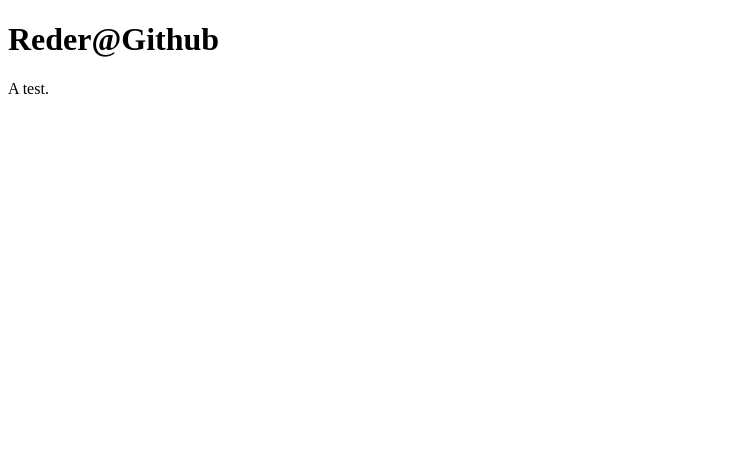
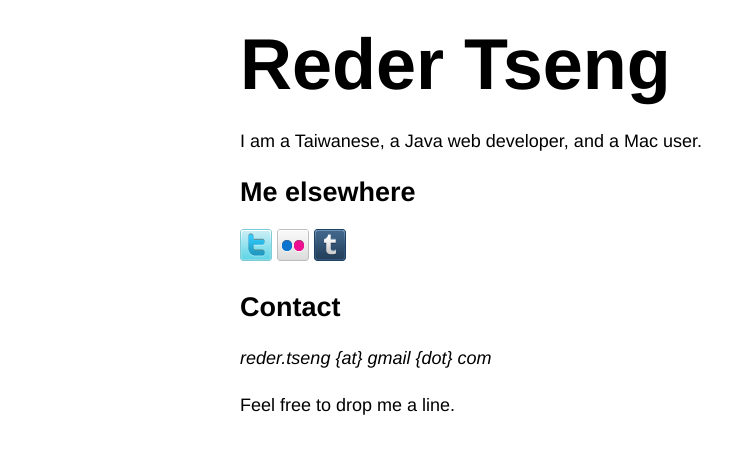
Before and after one commit to Reder/reder.github.com, a plain HTML site: page index.html in a window 1280 px wide. Shown: the whole page, without its empty margins (0-753 px from the left). Drawn offline with Linux system fonts and the light colour scheme.

Commit message:
Add content to make this my homepage.

```diff
--- a/index.html
+++ b/index.html
@@ -1,11 +1,29 @@
 <!DOCTYPE html>
 <html>
 	<head>
-		<title>Reder@Github</title>
+		<title>Reder Tseng</title>
 		<meta http-equiv="Content-Type" content="text/html; charset=utf-8" />
+		<style type="text/css">
+			body {font-family: "helvetica"; font-size: 18px; line-height: 1.6em;}
+			#container {margin: 0 auto; width: 800px;}
+			h1 {margin-top: 50px; font-size: 4em;}
+			#services {padding-left: 0px;}
+			#services li {display: inline-block; list-style: none;}
+		</style>
 	</head>
 	<body>
-		<h1>Reder@Github</h1>
-		<p>A test.</p>
+		<div id="container">
+		<h1>Reder Tseng</h1>
+		<p>I am a Taiwanese, a Java web developer, and a Mac user.</p>
+		<h2>Me elsewhere</h2>
+		<ul id="services">
+			<li><a href="http://twitter.com/reder"><img src="./images/twitter.png" /></a></li>
+			<li><a href="http://flickr.com/azureluv"><img src="./images/flickr.png" /></a></li>
+			<li><a href="redertseng.com"><img src="./images/tumblr.png" /></a></li>
+		</ul>
+		<h2>Contact</h2>
+		<p><em>reder.tseng {at} gmail {dot} com</em></p>
+		<p>Feel free to drop me a line.</p>
+		</div>
 	</body>
 </html>
```
Also changed, not shown: images/flickr.png (added), images/tumblr.png (added), images/twitter.png (added).
